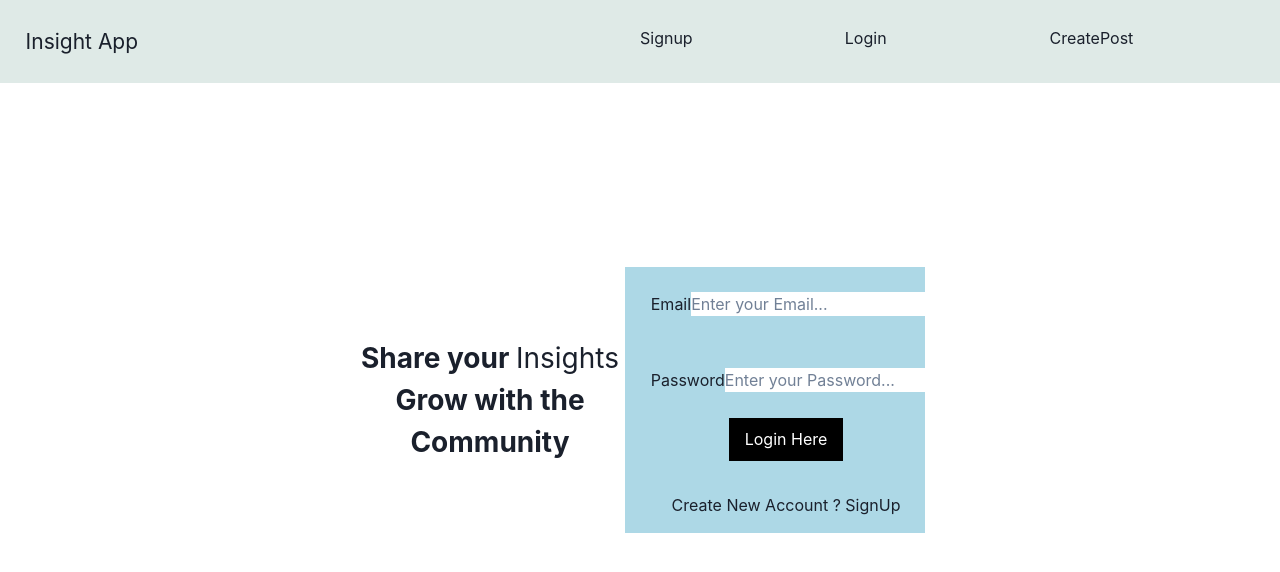
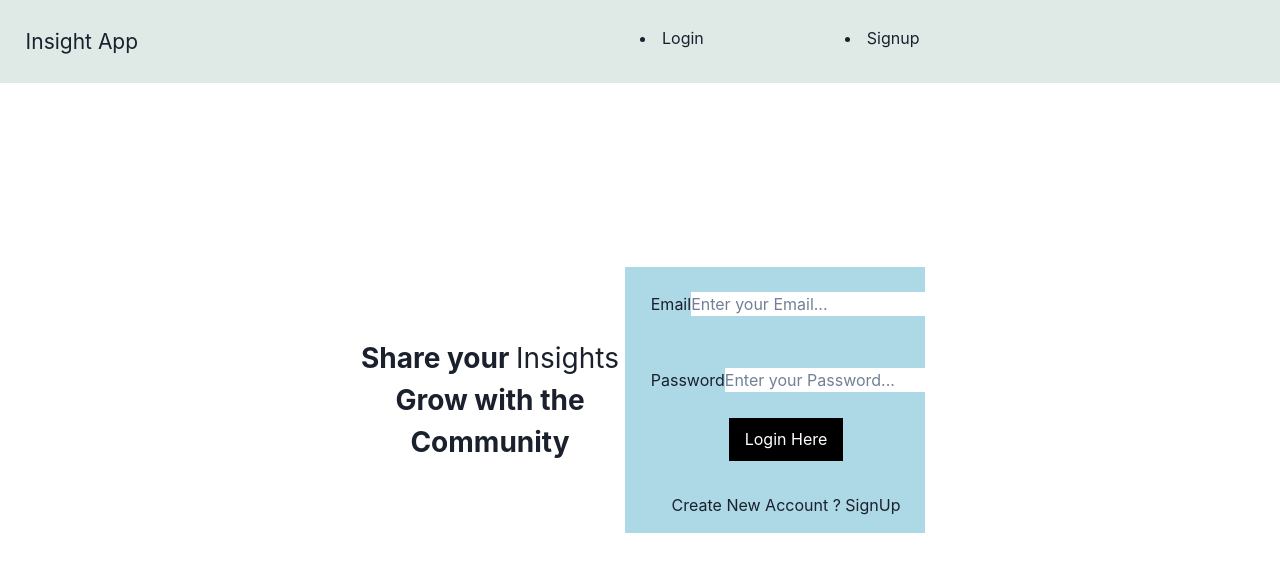
Before and after one commit to sarb001/Share-Insight-Social-App, a React (Create React App) app in the folder frontend/: page /login in a window 1280 px wide. Shown: the top 572 px of the page. Built offline with nearby package versions, Linux system fonts and the light colour scheme.

Commit message:
refactor - Navigation Links Changed

```diff
--- a/frontend/src/App.js
+++ b/frontend/src/App.js
@@ -1,4 +1,4 @@
-import React from 'react';
+import React, { createContext, useContext, useEffect, useReducer } from 'react';
 import { Route ,Routes } from 'react-router-dom';
 import CreatePost from './Components/CreatePost';
 import Home from './Components/Home';
@@ -8,10 +8,27 @@ import Profile from './Components/Profile';
 import Signup from './Components/Signup';
 import { ToastContainer } from 'react-toastify';
 import 'react-toastify/dist/ReactToastify.css';
+import { initialState, reducer } from './Components/Reducers/userReducer';
+import { useNavigate } from 'react-router-dom';
 
-function App() {
+export const UserContext = createContext();
 
 const Routing = () => {
+
+   const navigate = useNavigate();
+   const {state,dispatch} = useContext(UserContext);
+
+  useEffect(() => {
+    const user  =  JSON.parse(localStorage.getItem('user'))
+    console.log('for main app',user);
+        if(user){
+           dispatch({type:"USER",payload:user})
+          //  navigate('/')
+        }else{
+             navigate('/login')
+        }
+  },[])
+
   return(
    <>
       <Routes>
@@ -25,12 +42,17 @@ function App() {
   )
 }
 
+function App() {
+
+  const [state,dispatch] = useReducer(reducer,initialState);
 
   return (
     <div className="App">
+      <UserContext.Provider value = {{state,dispatch}}>
         <ToastContainer autoClose = {1000} />
            <Navbar  />
             <Routing />
+      </UserContext.Provider>
     </div>
   );
 }
--- a/frontend/src/Components/Login.js
+++ b/frontend/src/Components/Login.js
@@ -1,15 +1,18 @@
-import React, { useState } from 'react'
+import React, { useContext, useState } from 'react'
 import { Link } from 'react-router-dom';
 import './Login.css';
 import axios from 'axios';
 import  { toast } from  'react-toastify';
 import { useNavigate } from 'react-router-dom';
+import { UserContext } from '../App';
 
 const Login = () => {
 
   const [email,setemail] = useState("");
   const [password,setpassword] = useState("")
    const navigate = useNavigate("");
+
+   const {state,dispatch} = useContext(UserContext);
 
 
   const  logindata = async(e) => {
@@ -30,6 +33,7 @@ const Login = () => {
         console.log(' Dataa is - ',data)
         localStorage.setItem('jwt',data.token)
         localStorage.setItem('user',JSON.stringify(data.user))
+        dispatch({type:"USER",payload : data.user})
         toast.success(' Successfully LoggedIn ')
         navigate('/');
 
--- a/frontend/src/Components/Navbar.js
+++ b/frontend/src/Components/Navbar.js
@@ -1,25 +1,38 @@
-import React ,  { useState } from 'react';
+import React ,  { useContext, useState } from 'react';
 import './Navbar.css';
 import { Link } from 'react-router-dom';
 import { GiHamburgerMenu } from 'react-icons/gi';
+import { UserContext } from '../App';
 
 const Navbar = () => {
 
+  const {state,dispatch} = useContext(UserContext);
   const [showmediaicons,setshowmediaicons] = useState(false);
+
+  const renderList = () => {
+    if(state){
+      return [
+        <li> <Link to = "/profile"> Profile  </Link>    </li>,
+        <li> <Link to = "/createpost"> Create Post </Link>    </li>
+      ]
+    }else{
+       return [
+        <li> <Link to = "/login"> Login </Link>  </li>,
+        <li> <Link to = "/signup"> Signup </Link>  </li>
+       ]
+    }
+  }
 
   return (
     <div>
                 <div className = "navbar-main">
 
                       <div className = "nav-first">  <span id = "logo-text" >
-                       <Link  to = "/">   Insight App   </Link>
+                       <Link  to = {state? "/" : "/signup"}>   Insight App   </Link>
                       </span>   </div>
                       <div className =  {showmediaicons ? "nav-second mobile-menu-link" :  "nav-second"} >
-                          <div> <Link to = "/signup"     style = {{textDecoration:'none'}}> Signup  </Link>  </div>
-                          <div> <Link to = "/login"      style = {{textDecoration:'none'}}> Login  </Link>  </div>
-                          {/* <div> <Link to = "/profile"    style = {{textDecoration:'none'}}> Profile </Link>  </div> */}
-                          <div> <Link to = "/createpost"    style = {{textDecoration:'none'}}> CreatePost </Link>  </div>
-                      </div>
+                            {renderList()}
+                       </div>
 
                           <div  id = "hamburger-logo"  >
                             <span id = "click-logo"  onClick = {() => setshowmediaicons(!showmediaicons)}>
--- /dev/null
+++ b/frontend/src/Components/Reducers/userReducer.js
@@ -0,0 +1,8 @@
+export const initialState = null
+
+export const reducer = (state,action) => {
+    if(action.type == "USER"){
+        return action.payload
+    }
+    return state
+}
```
Lines whose indentation alone changed are shown as unchanged.
